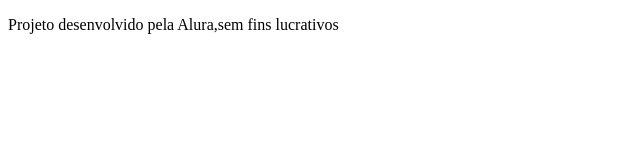
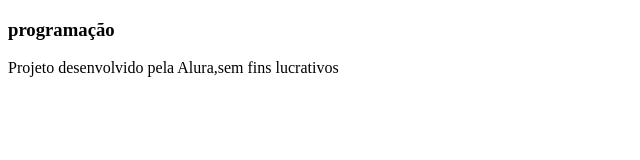
Before and after one commit to marjorystipp/flashcards, a plain HTML site: page index.html in a window 1280 px wide. Shown: the whole page, without its empty margins (0-640 px from the left). Drawn offline with Linux system fonts and the light colour scheme.

Commit message:
conteudo

```diff
--- a/index.html
+++ b/index.html
@@ -7,7 +7,13 @@
 </head>
 <body>
 <main>
-
+<section id="container">
+    <article class="cartao">
+        <div class="cartao__conteudo">
+            <h3>programação</h3>
+        </div>
+    </article>
+</section>
 </main>
 <footer>
     <p>Projeto desenvolvido pela Alura,sem fins lucrativos</p>
```
